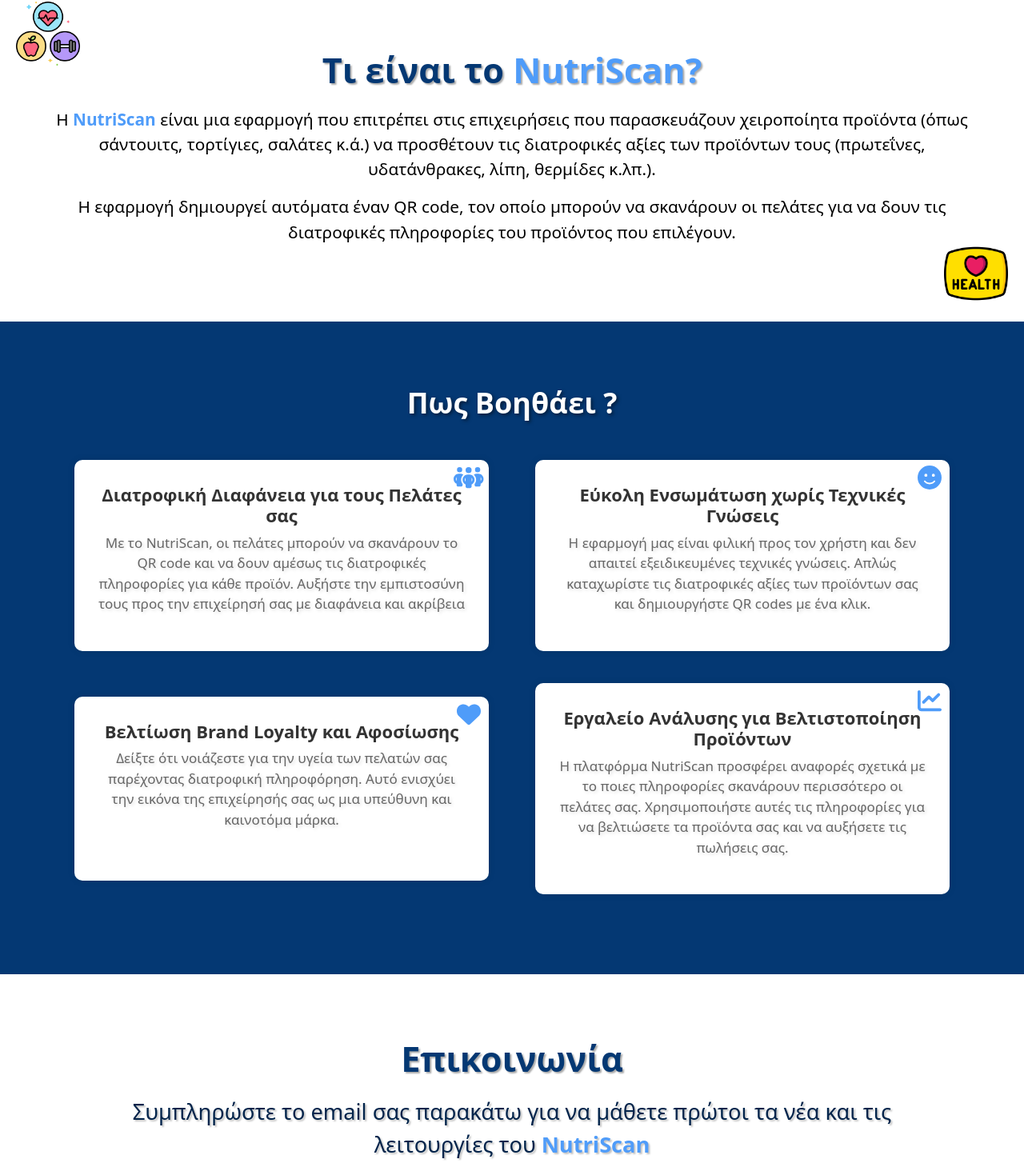
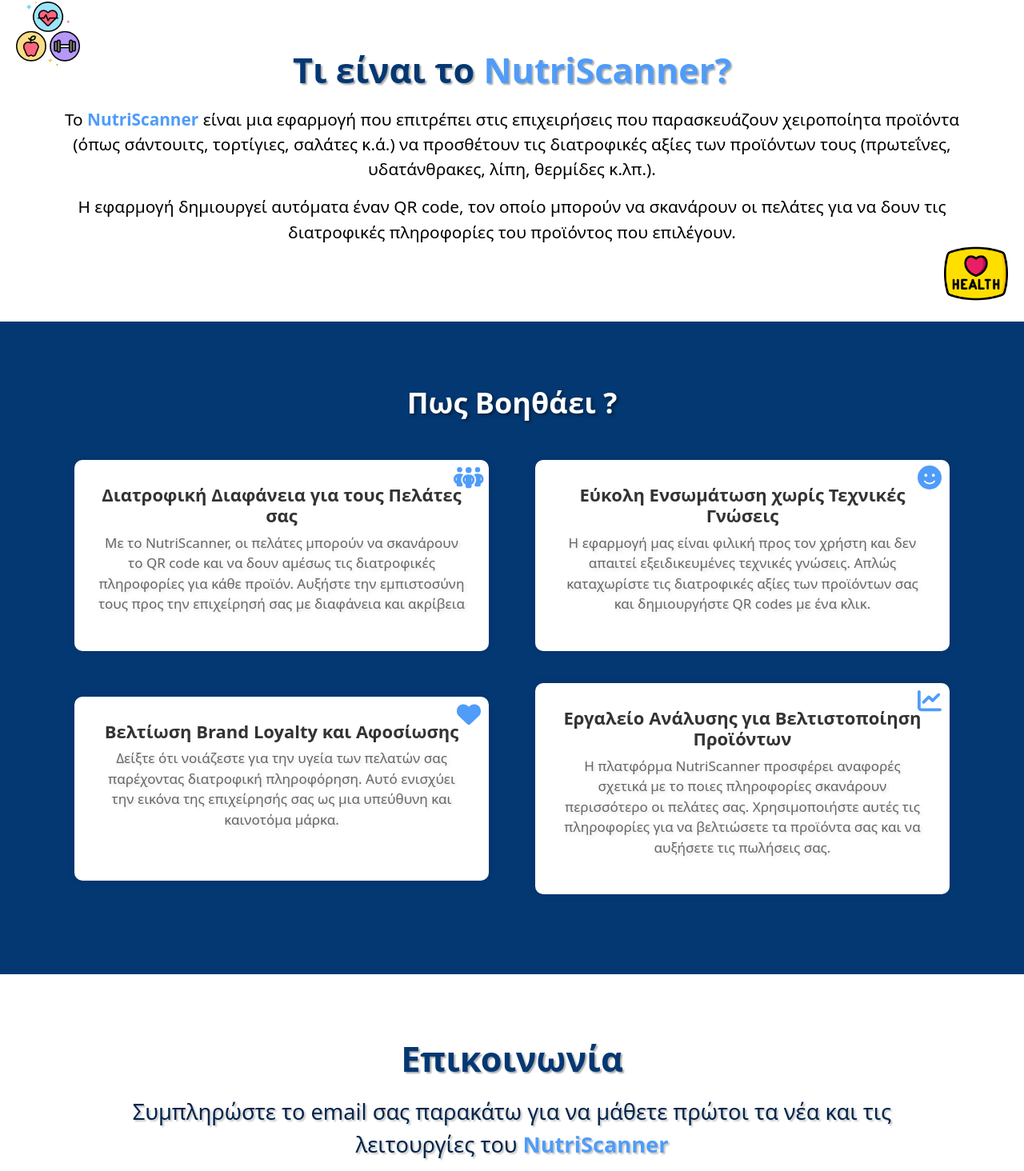
Before and after one commit to Spanosnick/NutriScan, a React (Create React App) app: page / in a window 1280 px wide. Shown: the part 818-2282 px from the top of the page at 80% size. Built offline with nearby package versions, Linux system fonts and the light colour scheme.

Commit message:
rename nutriscan

```diff
--- a/public/index.html
+++ b/public/index.html
@@ -24,7 +24,7 @@
       work correctly both with client-side routing and a non-root public URL.
       Learn how to configure a non-root public URL by running `npm run build`.
     -->
-    <title>NutriScan</title>
+    <title>NutriScanner</title>
   </head>
   <body>
     <noscript>You need to enable JavaScript to run this app.</noscript>
--- a/src/components/AboutSection/AboutSection.js
+++ b/src/components/AboutSection/AboutSection.js
@@ -5,8 +5,8 @@
     return (
         <section id='about' className='aboutSection'>
             <div className='aboutMain'>
-                <h3>Tι είναι το <span>NutriScan?</span></h3>
-                <p>Η <span>NutriScan</span> είναι μια εφαρμογή που επιτρέπει στις επιχειρήσεις που παρασκευάζουν
+                <h3>Tι είναι το <span>NutriScanner?</span></h3>
+                <p>Το <span>NutriScanner</span> είναι μια εφαρμογή που επιτρέπει στις επιχειρήσεις που παρασκευάζουν
                     χειροποίητα προϊόντα
                     (όπως σάντουιτς, τορτίγιες, σαλάτες κ.ά.) να προσθέτουν τις διατροφικές αξίες των προϊόντων τους
                     (πρωτεΐνες, υδατάνθρακες, λίπη, θερμίδες κ.λπ.). </p>
--- a/src/components/BenefitsSection/Benefit.js
+++ b/src/components/BenefitsSection/Benefit.js
@@ -7,7 +7,7 @@
 export function Benefit({
                             icon = faQuestion,
                             title = "Διατροφική Διαφάνεια για τους Πελάτες σας",
-                            description = "Με το NutriScan, οι πελάτες μπορούν να σκανάρουν το QR code και να δουν αμέσως τις διατροφικές πληροφορίες για κάθε προϊόν. Αυξήστε την εμπιστοσύνη τους προς την επιχείρησή σας με διαφάνεια και ακρίβεια"
+                            description = "Με το NutriScanner, οι πελάτες μπορούν να σκανάρουν το QR code και να δουν αμέσως τις διατροφικές πληροφορίες για κάθε προϊόν. Αυξήστε την εμπιστοσύνη τους προς την επιχείρησή σας με διαφάνεια και ακρίβεια"
                         }) {
     return (
         <div className='benefit_card'>
--- a/src/components/BenefitsSection/BenefitsSection.js
+++ b/src/components/BenefitsSection/BenefitsSection.js
@@ -13,10 +13,10 @@
     <section className="benefits-section" id='benefits'>
       <h2 className="benefits_title">Πως Βοηθάει ?</h2>
       <div className="benefits_benefits">
-          <Benefit icon={faPeopleGroup}  title='Διατροφική Διαφάνεια για τους Πελάτες σας' description='Με το NutriScan, οι πελάτες μπορούν να σκανάρουν το QR code και να δουν αμέσως τις διατροφικές πληροφορίες για κάθε προϊόν. Αυξήστε την εμπιστοσύνη τους προς την επιχείρησή σας με διαφάνεια και ακρίβεια' />
+          <Benefit icon={faPeopleGroup}  title='Διατροφική Διαφάνεια για τους Πελάτες σας' description='Με το NutriScanner, οι πελάτες μπορούν να σκανάρουν το QR code και να δουν αμέσως τις διατροφικές πληροφορίες για κάθε προϊόν. Αυξήστε την εμπιστοσύνη τους προς την επιχείρησή σας με διαφάνεια και ακρίβεια' />
           <Benefit icon={faFaceSmile} title='Εύκολη Ενσωμάτωση χωρίς Τεχνικές Γνώσεις' description='Η εφαρμογή μας είναι φιλική προς τον χρήστη και δεν απαιτεί εξειδικευμένες τεχνικές γνώσεις. Απλώς καταχωρίστε τις διατροφικές αξίες των προϊόντων σας και δημιουργήστε QR codes με ένα κλικ.' />
           <Benefit icon={faHeart} title='Βελτίωση Brand Loyalty και Αφοσίωσης' description='Δείξτε ότι νοιάζεστε για την υγεία των πελατών σας παρέχοντας διατροφική πληροφόρηση. Αυτό ενισχύει την εικόνα της επιχείρησής σας ως μια υπεύθυνη και καινοτόμα μάρκα.' />
-          <Benefit icon={faChartLine} title='Εργαλείο Ανάλυσης για Βελτιστοποίηση Προϊόντων' description='Η πλατφόρμα NutriScan προσφέρει αναφορές σχετικά με το ποιες πληροφορίες σκανάρουν περισσότερο οι πελάτες σας. Χρησιμοποιήστε αυτές τις πληροφορίες για να βελτιώσετε τα προϊόντα σας και να αυξήσετε τις πωλήσεις σας.' />
+          <Benefit icon={faChartLine} title='Εργαλείο Ανάλυσης για Βελτιστοποίηση Προϊόντων' description='Η πλατφόρμα NutriScanner προσφέρει αναφορές σχετικά με το ποιες πληροφορίες σκανάρουν περισσότερο οι πελάτες σας. Χρησιμοποιήστε αυτές τις πληροφορίες για να βελτιώσετε τα προϊόντα σας και να αυξήσετε τις πωλήσεις σας.' />
       </div>
     </section>
   );
--- a/src/components/CtaSection/CtaSection.js
+++ b/src/components/CtaSection/CtaSection.js
@@ -58,7 +58,7 @@
             <div className='cta_container'>
                 <h2 className='cta_title'>Επικοινωνία</h2>
                 <p className='cta_description'>Συμπληρώστε το email σας παρακάτω για να μάθετε πρώτοι τα νέα και τις
-                    λειτουργίες του <span>NutriScan</span> </p>
+                    λειτουργίες του <span>NutriScanner</span> </p>
                 <form className='cta_form' onSubmit={handleSubmit}>
                     <input type='email' onChange={handleEmailChange} value={email} placeholder='Το email σας'/>
                     <button  disabled={disabled}>Εγγραφή</button>
```
